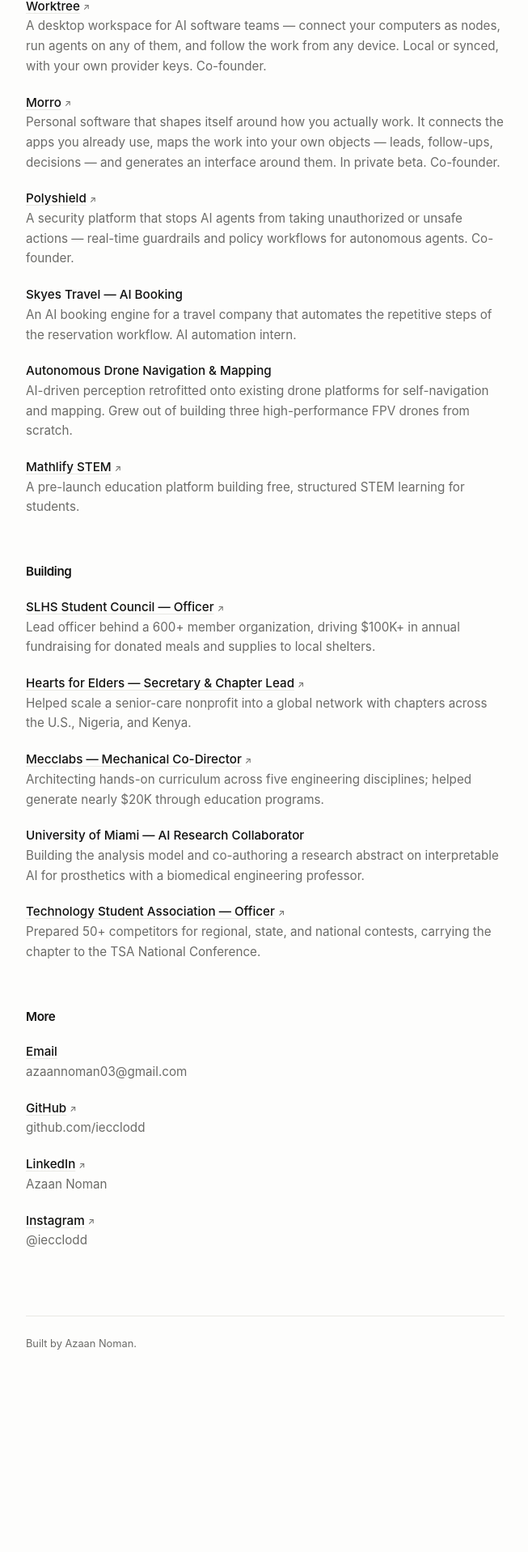
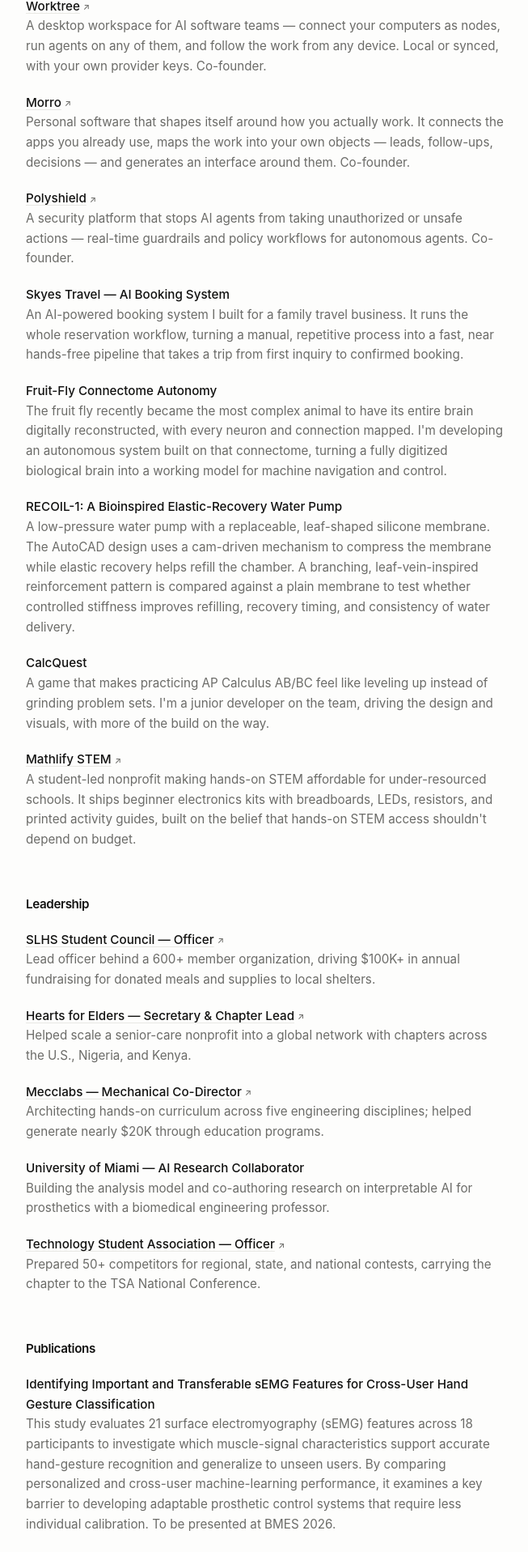
Before and after one commit to iecclodd/azaannoman, a Next.js app: page / in a window 1280 px wide. Shown: the part 499-2416 px from the top of the page at 81% size, without its empty margins (312-965 px from the left). Before the commit the page ends 2280 px from the top, so only its background shows below. Built offline with nearby package versions, Linux system fonts and the light colour scheme.

Commit message:
Restructure: Projects/Leadership/Publications; add CalcQuest, RECOIL-1, fruit-fly connectome, publications; rewrite Skyes/Morro/Mathlify

```diff
--- a/app/page.tsx
+++ b/app/page.tsx
@@ -75,7 +75,8 @@
       </section>
 
       <Section title="Projects" items={content.projects} />
-      <Section title="Building" items={content.building} />
+      <Section title="Leadership" items={content.leadership} />
+      <Section title="Publications" items={content.publications} />
       <Section title="More" items={content.links} />
 
       {/* Footer */}
--- a/data/content.ts
+++ b/data/content.ts
@@ -20,7 +20,8 @@
   role: string;
   today: string[];
   projects: LinkItem[];
-  building: LinkItem[];
+  leadership: LinkItem[];
+  publications: LinkItem[];
   links: LinkItem[];
 }
 
@@ -43,7 +44,7 @@
     {
       title: "Morro",
       description:
-        "Personal software that shapes itself around how you actually work. It connects the apps you already use, maps the work into your own objects — leads, follow-ups, decisions — and generates an interface around them. In private beta. Co-founder.",
+        "Personal software that shapes itself around how you actually work. It connects the apps you already use, maps the work into your own objects — leads, follow-ups, decisions — and generates an interface around them. Co-founder.",
       href: "https://morroapp.vercel.app",
     },
     {
@@ -53,24 +54,34 @@
       href: "https://polyshield.vercel.app",
     },
     {
-      title: "Skyes Travel — AI Booking",
+      title: "Skyes Travel — AI Booking System",
       description:
-        "An AI booking engine for a travel company that automates the repetitive steps of the reservation workflow. AI automation intern.",
+        "An AI-powered booking system I built for a family travel business. It runs the whole reservation workflow, turning a manual, repetitive process into a fast, near hands-free pipeline that takes a trip from first inquiry to confirmed booking.",
     },
     {
-      title: "Autonomous Drone Navigation & Mapping",
+      title: "Fruit-Fly Connectome Autonomy",
       description:
-        "AI-driven perception retrofitted onto existing drone platforms for self-navigation and mapping. Grew out of building three high-performance FPV drones from scratch.",
+        "The fruit fly recently became the most complex animal to have its entire brain digitally reconstructed, with every neuron and connection mapped. I'm developing an autonomous system built on that connectome, turning a fully digitized biological brain into a working model for machine navigation and control.",
+    },
+    {
+      title: "RECOIL-1: A Bioinspired Elastic-Recovery Water Pump",
+      description:
+        "A low-pressure water pump with a replaceable, leaf-shaped silicone membrane. The AutoCAD design uses a cam-driven mechanism to compress the membrane while elastic recovery helps refill the chamber. A branching, leaf-vein-inspired reinforcement pattern is compared against a plain membrane to test whether controlled stiffness improves refilling, recovery timing, and consistency of water delivery.",
+    },
+    {
+      title: "CalcQuest",
+      description:
+        "A game that makes practicing AP Calculus AB/BC feel like leveling up instead of grinding problem sets. I'm a junior developer on the team, driving the design and visuals, with more of the build on the way.",
     },
     {
       title: "Mathlify STEM",
       description:
-        "A pre-launch education platform building free, structured STEM learning for students.",
+        "A student-led nonprofit making hands-on STEM affordable for under-resourced schools. It ships beginner electronics kits with breadboards, LEDs, resistors, and printed activity guides, built on the belief that hands-on STEM access shouldn't depend on budget.",
       href: "https://stem.mathlify.org",
     },
   ],
 
-  building: [
+  leadership: [
     {
       title: "SLHS Student Council — Officer",
       description:
@@ -92,13 +103,28 @@
     {
       title: "University of Miami — AI Research Collaborator",
       description:
-        "Building the analysis model and co-authoring a research abstract on interpretable AI for prosthetics with a biomedical engineering professor.",
+        "Building the analysis model and co-authoring research on interpretable AI for prosthetics with a biomedical engineering professor.",
     },
     {
       title: "Technology Student Association — Officer",
       description:
         "Prepared 50+ competitors for regional, state, and national contests, carrying the chapter to the TSA National Conference.",
       href: "https://slhstsa.wixsite.com/home",
+    },
+  ],
+
+  publications: [
+    {
+      title:
+        "Identifying Important and Transferable sEMG Features for Cross-User Hand Gesture Classification",
+      description:
+        "This study evaluates 21 surface electromyography (sEMG) features across 18 participants to investigate which muscle-signal characteristics support accurate hand-gesture recognition and generalize to unseen users. By comparing personalized and cross-user machine-learning performance, it examines a key barrier to developing adaptable prosthetic control systems that require less individual calibration. To be presented at BMES 2026.",
+    },
+    {
+      title:
+        "CALIBER: A Context-Aware Calibration Layer for Neural Network Adaptation",
+      description:
+        "CALIBER investigates whether a lightweight add-on can help trained neural networks adapt to new users or changing conditions using only a small amount of contextual data. Inspired by hypernetworks, the proposed system would generate targeted adjustments rather than extensively retraining the original model. The research will test whether this approach improves prediction accuracy while reducing calibration-data requirements and adaptation time. Currently in the works.",
     },
   ],
 
```
